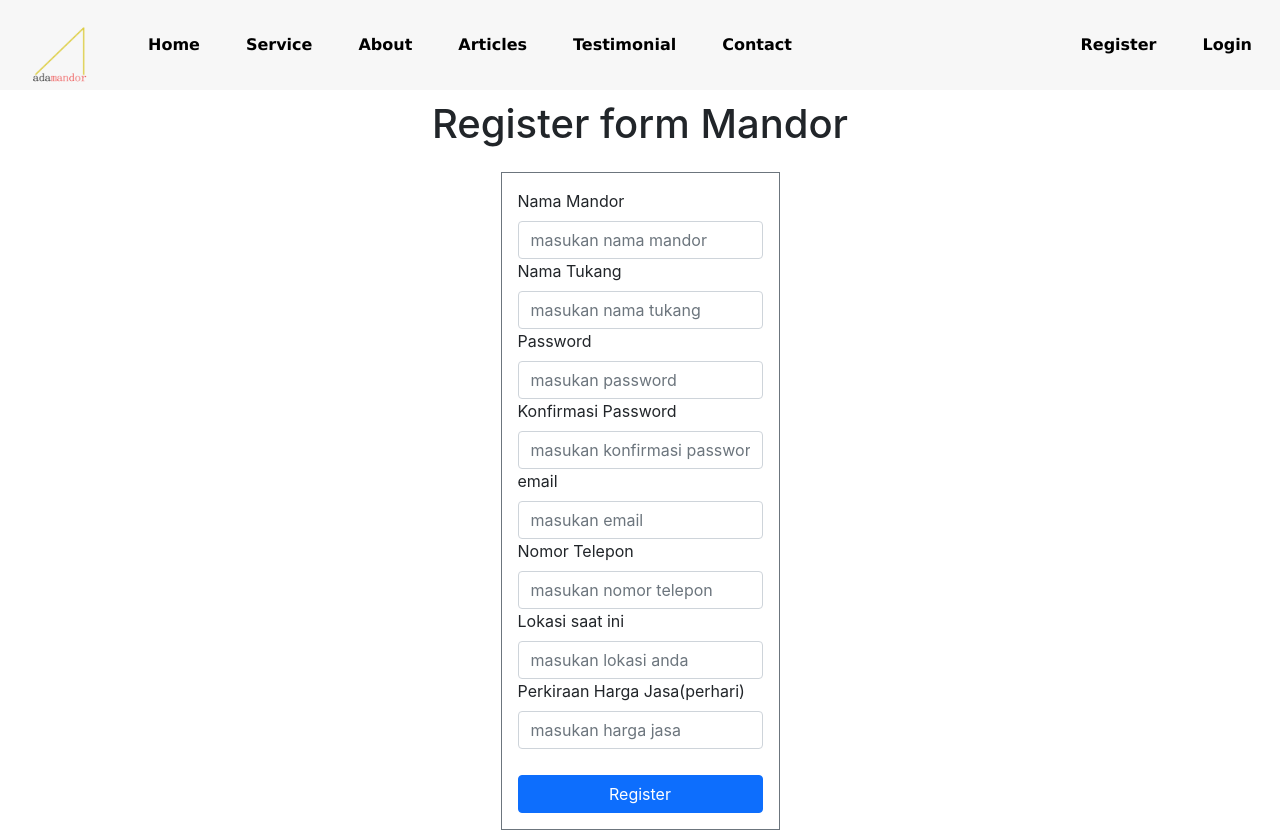
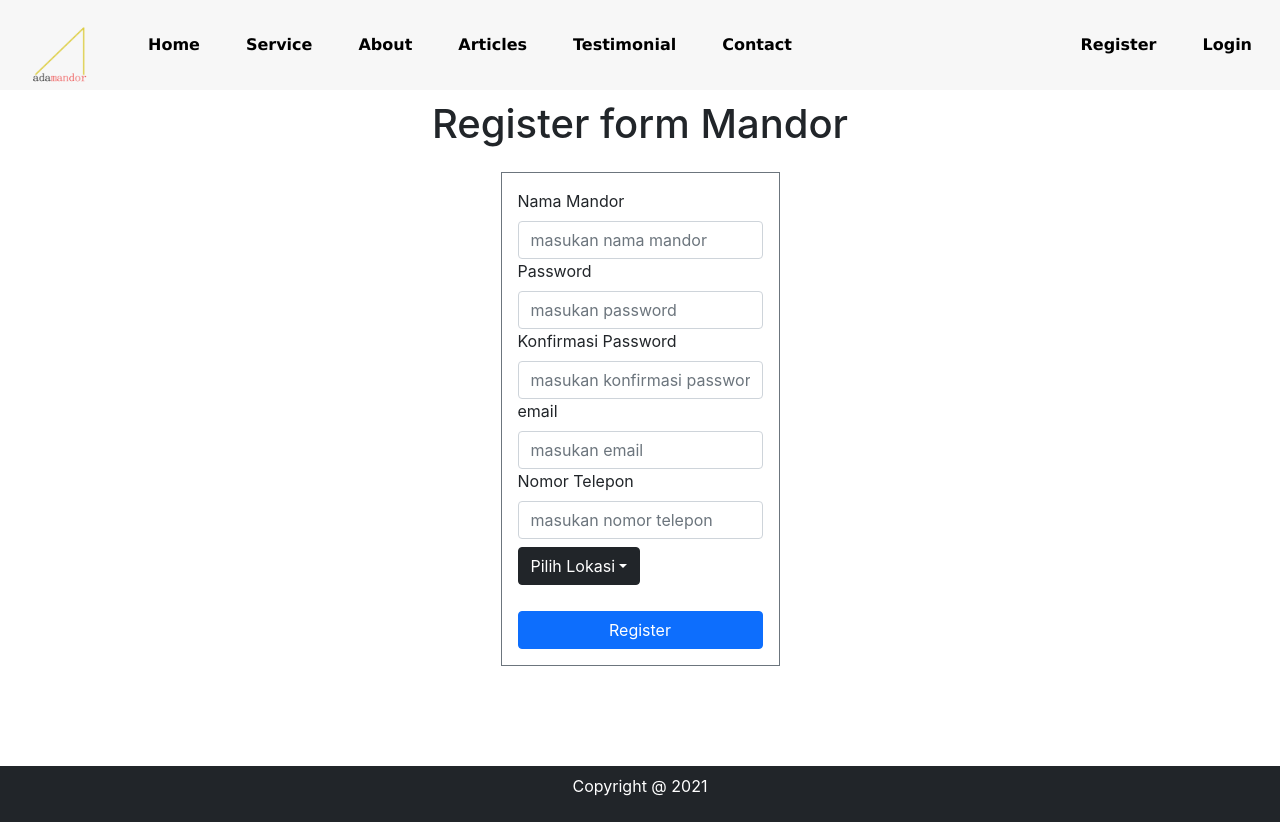
Before and after one commit to Faayakhun/Final--Project, a React (Create React App) app: page /registermandor in a window 1280 px wide. Shown: the top 832 px of the page. Built offline with nearby package versions, Linux system fonts and the light colour scheme.

Commit message:
add dropdown lokasi

```diff
--- a/src/pages/RegisterMandor.js
+++ b/src/pages/RegisterMandor.js
@@ -3,29 +3,58 @@ import {Form} from 'react-bootstrap'
 import {useSelector,useDispatch} from 'react-redux'
 import {useHistory} from 'react-router-dom'
 import {mandorRegisterActions} from '../redux/actions/mandor.action'
-import {Container , Row , Col , Button} from 'react-bootstrap'
+import {Container , Row , Col , Button, Dropdown} from 'react-bootstrap'
 
 function RegisterMandor() {
     const dispatch = useDispatch()
     const history = useHistory()
+    const [mandorName,setMandorName] = useState("")
+    const [password,setPassword] = useState("")
+    const [confirmPassword,setConfirmPassword] = useState("")
+    const [email,setEmail] = useState("")
+    const [nomorTelpon,setNomorTelpon] = useState("")
+    const [lokasi, setLokasi] = useState("Pilih Lokasi")
+
+    const register = {
+        mandorName: mandorName,
+        password: password,
+        confirmPassword: confirmPassword,
+        email: email,
+        nomorTelpon: nomorTelpon,
+        lokasi: lokasi
+    }
+
+    // const [register, setRegister] = useState({
+    //     mandorName:"",
+    //     password:"",
+    //     confirmPassword:"",
+    //     email:"",
+    //     nomorTelpon: "",
+    //     lokasi: lokasi
+    // })
+
+    function trackMandorName (param){
+        setMandorName(param.target.value)
+    }
+    function trackPassword (param){
+        setPassword(param.target.value)
+    }
+    function trackConfirmPassword (param){
+        setConfirmPassword(param.target.value)
+    }
+    function trackEmail (param){
+        setEmail(param.target.value)
+    }
+    function trackNomorTelpon (param){
+        setNomorTelpon(param.target.value)
+    }
+
+
+    function hitLokasi (param){
+        setLokasi(param.target.innerHTML)
+    }
     const submitRegister = (event) => {
         dispatch(mandorRegisterActions(register,event,history))
-    }
-    const [register, setRegister] = useState({
-        mandorName:"",
-        tukangName:"",
-        password:"",
-        confirmPassword:"",
-        email:"",
-        nomorTelpon: "",
-        lokasi: "",
-        estHarga: null
-    })
-    const handleChange = (event) => {
-        setRegister({
-            ...register,
-            [event.target.name]: event.target.value
-        })
     }
     return (
         <div className="body-content">
@@ -39,17 +68,7 @@ function RegisterMandor() {
                         name="mandorName"
                         value={register.mandorName}
                         placeholder="masukan nama mandor"
-                        onChange={(event)=> handleChange(event)}
-                    />
-                    </div>
-                    <div className="form-group text-left">
-                    <Form.Label>Nama Tukang</Form.Label>
-                    <Form.Control
-                        type="text"
-                        name="tukangName"
-                        value={register.tukangName}
-                        placeholder="masukan nama tukang"
-                        onChange={(event)=> handleChange(event)}
+                        onChange={trackMandorName}
                     />
                     </div>
                     <div className="form-group text-left">
@@ -59,7 +78,7 @@ function RegisterMandor() {
                         name="password"
                         value={register.password}
                         placeholder="masukan password"
-                        onChange={(event)=> handleChange(event)}
+                        onChange={trackPassword}
                     />
                     </div>
                     <div className="form-group text-left">
@@ -69,7 +88,7 @@ function RegisterMandor() {
                         name="confirmPassword"
                         value={register.confirmPassword}
                         placeholder="masukan konfirmasi password"
-                        onChange={(event)=> handleChange(event)}
+                        onChange={trackConfirmPassword}
                     />
                     </div>
                     <div className="form-group text-left">
@@ -79,7 +98,7 @@ function RegisterMandor() {
                         name="email"
                         value={register.email}
                         placeholder="masukan email"
-                        onChange={(event)=> handleChange(event)}
+                        onChange={trackEmail}
                     />
                     </div>
                     <div className="form-group text-left">
@@ -89,29 +108,21 @@ function RegisterMandor() {
                         name="nomorTelpon"
                         value={register.nomorTelpon}
                         placeholder="masukan nomor telepon"
-                        onChange={(event)=> handleChange(event)}
+                        onChange={trackNomorTelpon}
                     />
                     </div>
-                    <div className="form-group text-left">
-                    <Form.Label>Lokasi saat ini</Form.Label>
-                    <Form.Control
-                        type="text"
-                        name="lokasi"
-                        value={register.lokasi}
-                        placeholder="masukan lokasi anda"
-                        onChange={(event)=> handleChange(event)}
-                    />
-                    </div>
-                    <div className="form-group text-left">
-                    <Form.Label>Perkiraan Harga Jasa(perhari)</Form.Label>
-                    <Form.Control
-                        type="number"
-                        name="estHarga"
-                        value={register.estHarga}
-                        placeholder="masukan harga jasa"
-                        onChange={(event)=> handleChange(event)}
-                    />
-                    </div>
+                    <Dropdown className="mt-2">
+                                    <Dropdown.Toggle variant="dark" id="dropdown-basic" >
+                                        {lokasi}
+                                    </Dropdown.Toggle>
+                                    <Dropdown.Menu>
+                                        <Dropdown.Item href="#/action-1" onClick={hitLokasi}>Jakarta</Dropdown.Item>
+                                        <Dropdown.Item href="#/action-1" onClick={hitLokasi}>Bogor</Dropdown.Item>
+                                        <Dropdown.Item href="#/action-1" onClick={hitLokasi}>Depok</Dropdown.Item>
+                                        <Dropdown.Item href="#/action-1" onClick={hitLokasi}>Tangerang</Dropdown.Item>
+                                        <Dropdown.Item href="#/action-1" onClick={hitLokasi}>Bekasi</Dropdown.Item>
+                                    </Dropdown.Menu>
+                                </Dropdown>
                     <div className="form-check">
                     </div>
                     <button onClick={submitRegister} className = "btn btn-primary w-100">Register</button>
```
